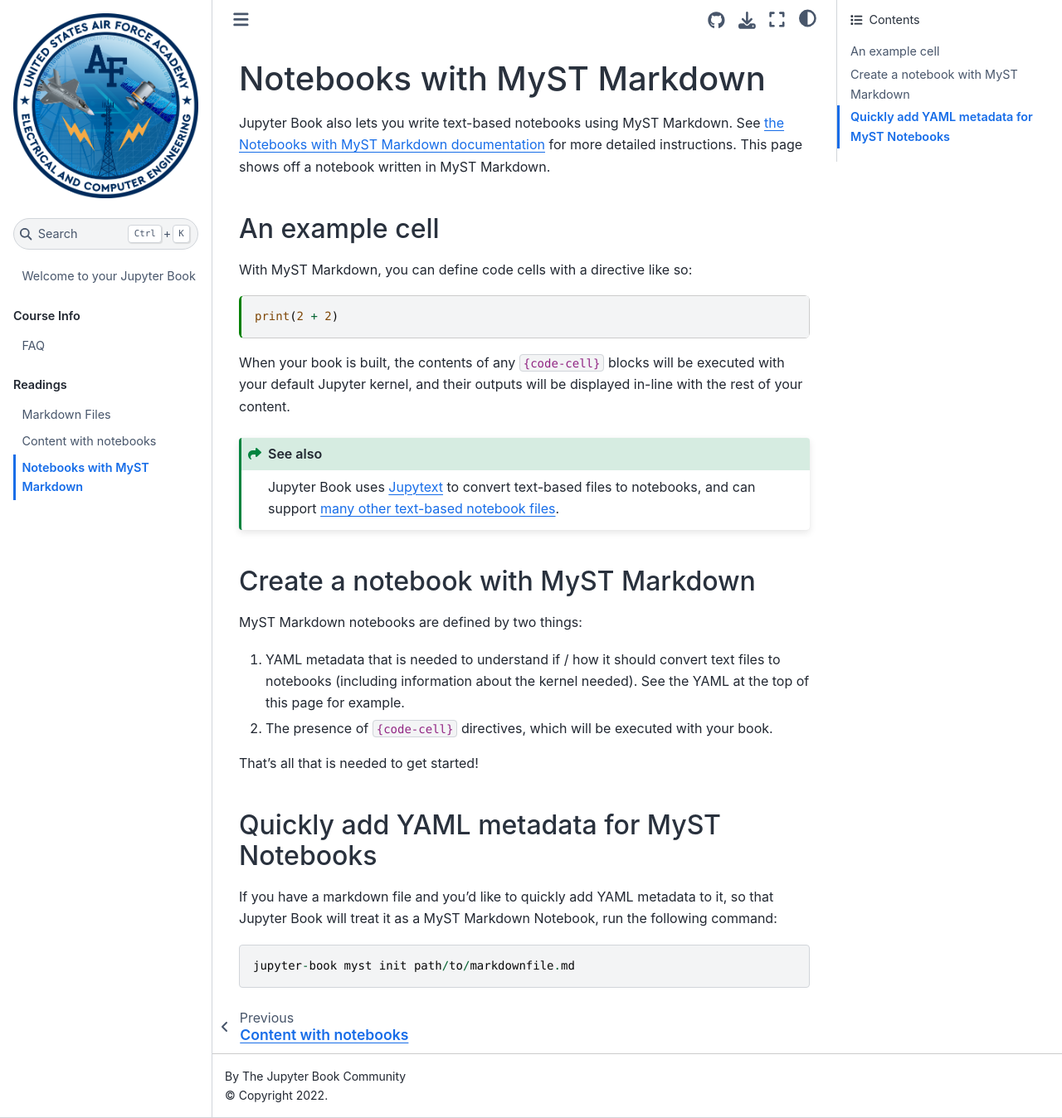
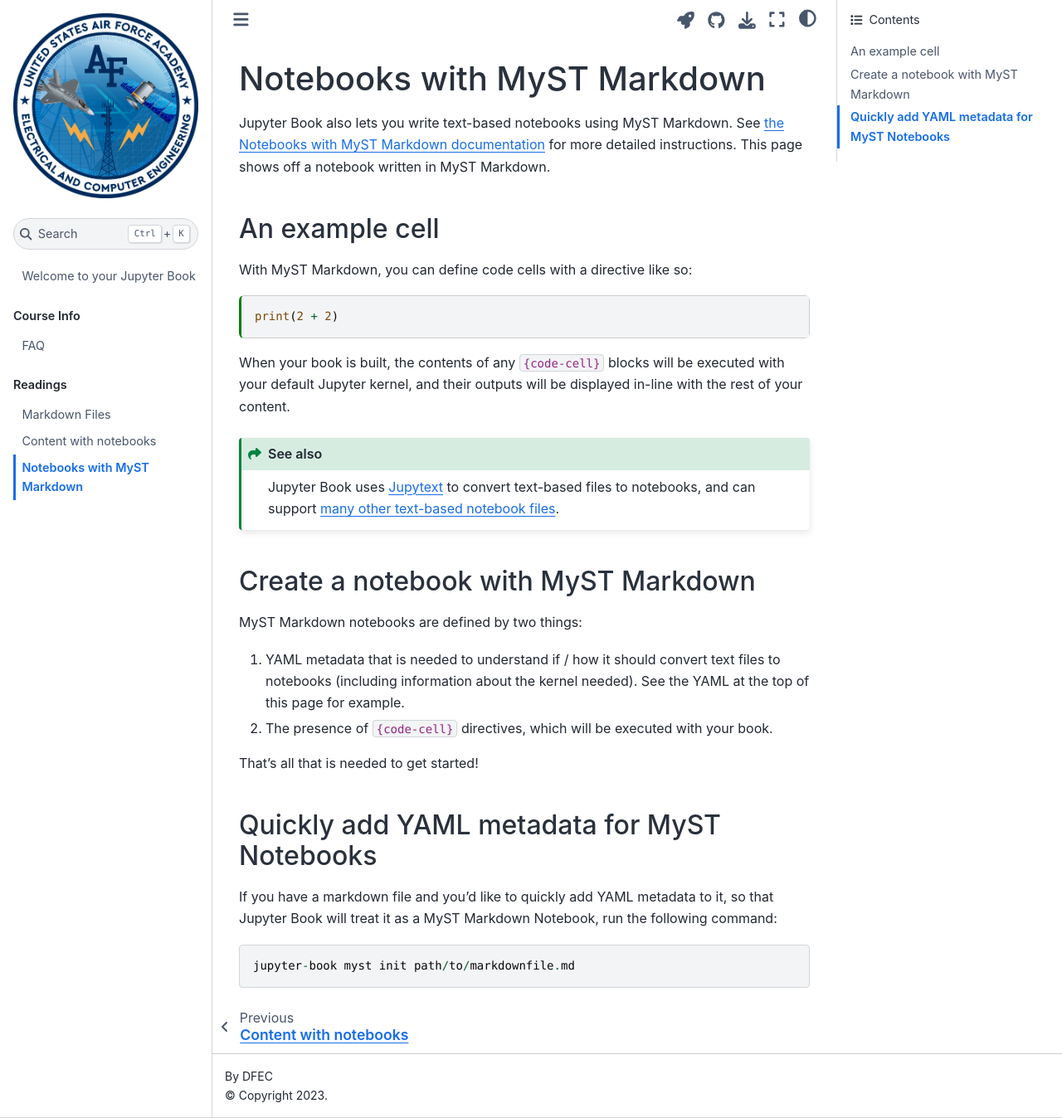
Before and after one commit to USAFA-ECE/jupyterbook-template, a Jupyter Book: the page built from book/markdown-notebooks.md, in a window 1280 px wide and 1348 px high. Shown: the whole window at 83% size. Built offline with Jupyter Book 1.0.4 settings and Sphinx 7.4.7 and the Sphinx Book theme 1.1.4, drawn with Linux system fonts in a browser that asks for light colours.

Commit message:
Update lessons learned from 281
Add .vscode/ to .gitignore
Add colab button to _config.yml
Add pre-commit
Add commented mermaid options

```diff
--- a/book/_config.yml
+++ b/book/_config.yml
@@ -1,15 +1,20 @@
+---
 # Book settings
 # Learn more at https://jupyterbook.org/customize/config.html
 
 title: My sample book
-author: The Jupyter Book Community
+author: DFEC
 logo: logo.png
-copyright: '2022'
+copyright: '2023'
 
 # Force re-execution of notebooks on each build.
 # See https://jupyterbook.org/content/execute.html
 execute:
   execute_notebooks: force
+
+# Add a "Launch on Google Colab" button to .ipynb files
+launch_buttons:
+  colab_url: "https://colab.research.google.com"
 
 # Define the name of the latex output file for PDF builds
 latex:
@@ -17,8 +22,8 @@
     targetname: book.tex
 
 # Add a bibtex file so that we can create citations
-bibtex_bibfiles:
-  - references.bib
+# bibtex_bibfiles:
+#  - references.bib
 
 # Information about where the book exists on the web
 repository:
@@ -32,3 +37,8 @@
   favicon: favicon.ico
   use_issues_button: true
   use_repository_button: true
+
+# Uncomment to use mermaid diagrams
+# sphinx:
+  # extra_extensions:
+    # - sphinxcontrib.mermaid
--- a/requirements.txt
+++ b/requirements.txt
@@ -1 +1,4 @@
 jupyter-book
+pre-commit
+# Uncomment if using mermaid diagrams
+# sphinxcontrib.mermaid
```
Also changed, not shown: .pre-commit-config.yaml (added), 1 other file.
